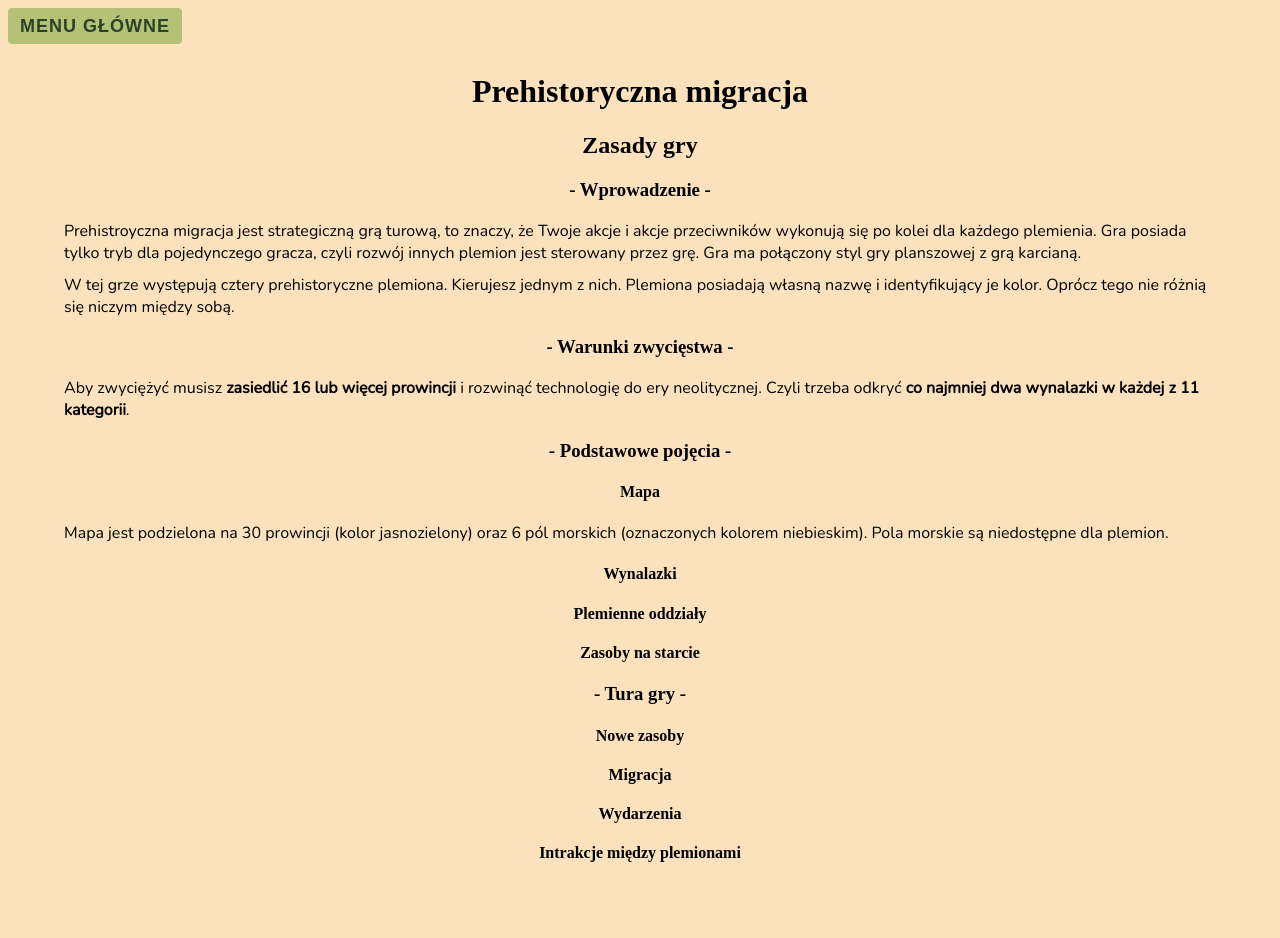
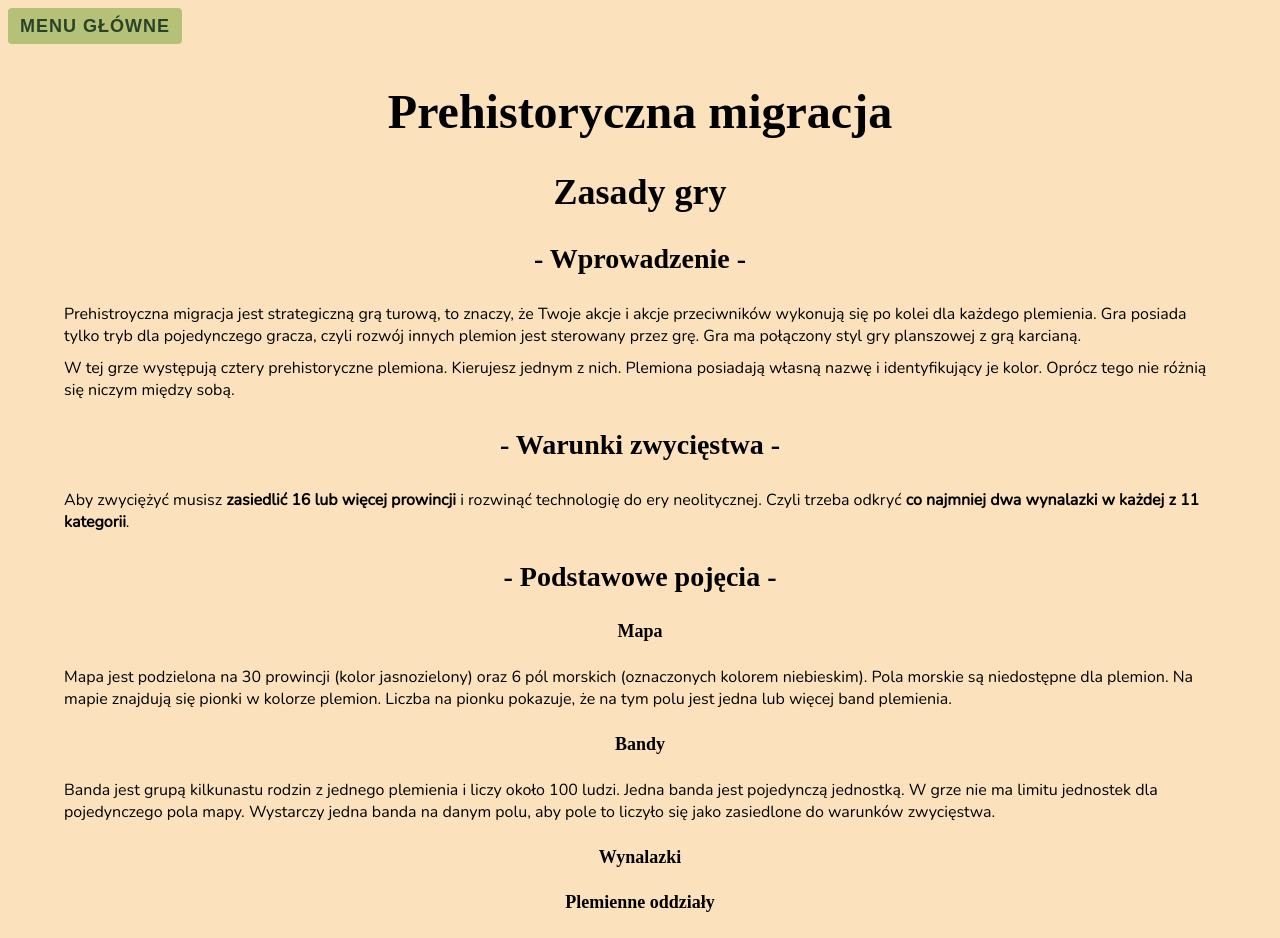
Before and after one commit to sebek78/prehistoric-migration, an Angular app: page /manual in a window 1280 px wide. Shown: the top 938 px of the page. Before the commit the page ends 884 px from the top, so only its background shows below. Built offline with nearby package versions, Linux system fonts and the light colour scheme; a web font is replaced by a local one.

Commit message:
manual update

```diff
--- a/src/app/manual/manual.component.html
+++ b/src/app/manual/manual.component.html
@@ -4,9 +4,9 @@
     routerLink="/game"
     [innerText]="'Powrót do gry'"
 ></app-menu-button>
-<h1>Prehistoryczna migracja</h1>
-<h2>Zasady gry</h2>
-<h3>- Wprowadzenie -</h3>
+<h1 class="title">Prehistoryczna migracja</h1>
+<h2 class="subtitle">Zasady gry</h2>
+<h3 class="section-title">- Wprowadzenie -</h3>
 <p>Prehistroyczna migracja jest strategiczną grą turową, to znaczy, że Twoje akcje
     i akcje przeciwników wykonują się po kolei dla każdego plemienia. Gra posiada
     tylko tryb dla pojedynczego gracza, czyli rozwój innych plemion jest sterowany
@@ -17,23 +17,32 @@
     Plemiona posiadają własną nazwę i identyfikujący je kolor. Oprócz tego nie
     różnią się niczym między sobą.
 </p>
-<h3>- Warunki zwycięstwa -</h3>
+<h3 class="section-title">- Warunki zwycięstwa -</h3>
 <p>
     Aby zwyciężyć musisz <strong>zasiedlić 16 lub więcej prowincji</strong>
     i rozwinąć technologię do ery neolitycznej. Czyli trzeba odkryć<strong>
     co najmniej dwa wynalazki w każdej z 11 kategorii</strong>.
 </p>
-<h3>- Podstawowe pojęcia -</h3>
-<h4>Mapa</h4>
+<h3 class="section-title">- Podstawowe pojęcia -</h3>
+<h4 class="definition">Mapa</h4>
 <p>
     Mapa jest podzielona na 30 prowincji (kolor jasnozielony) oraz 6 pól morskich
     (oznaczonych kolorem niebieskim). Pola morskie są niedostępne dla plemion.
+    Na mapie znajdują się pionki w kolorze plemion. Liczba na pionku pokazuje,
+    że na tym polu jest jedna lub więcej band plemienia.
 </p>
-<h4>Wynalazki</h4>
-<h4>Plemienne oddziały</h4>
-<h4>Zasoby na starcie</h4>
-<h3>- Tura gry -</h3>
-<h4>Nowe zasoby</h4>
-<h4>Migracja</h4>
-<h4>Wydarzenia</h4>
-<h4>Intrakcje między plemionami</h4>
+<h4 class="definition">Bandy</h4>
+<p>
+  Banda jest grupą kilkunastu rodzin z jednego plemienia i liczy około 100 ludzi.
+  Jedna banda jest pojedynczą jednostką. W grze nie ma limitu jednostek dla
+  pojedynczego pola mapy. Wystarczy jedna banda na danym polu, aby pole to
+  liczyło się jako zasiedlone do warunków zwycięstwa.
+</p>
+<h4 class="definition">Wynalazki</h4>
+<h4 class="definition">Plemienne oddziały</h4>
+<h4 class="definition">Zasoby na starcie</h4>
+<h3 class="section-title">- Tura gry -</h3>
+<h4 class="definition">Nowe zasoby</h4>
+<h4 class="definition">Migracja</h4>
+<h4 class="definition">Wydarzenia</h4>
+<h4 class="definition">Intrakcje między plemionami</h4>
--- a/src/app/manual/manual.component.scss
+++ b/src/app/manual/manual.component.scss
@@ -8,4 +8,45 @@ h4 {
 p {
   width: 90vw;
   margin: 10px auto;
+  font-size: 16px;
 }
+.title {
+  font-size: 32px;
+}
+.subtitle {
+  font-size: 26px;
+}
+.section-title {
+  font-size: 22px;
+}
+.definition {
+  font-size: 18px;
+}
+@media (min-width: 768px) {
+  .title {
+    font-size: 40px;
+  }
+  .subtitle {
+    font-size: 32px;
+  }
+  .section-title {
+    font-size: 24px;
+  }
+  .definition {
+    font-size: 18px;
+  }
+}
+@media (min-width: 1024px) {
+  .title {
+    font-size: 48px;
+  }
+  .subtitle {
+    font-size: 36px;
+  }
+  .section-title {
+    font-size: 28px;
+  }
+  .definition {
+    font-size: 18px;
+  }
+}
```
